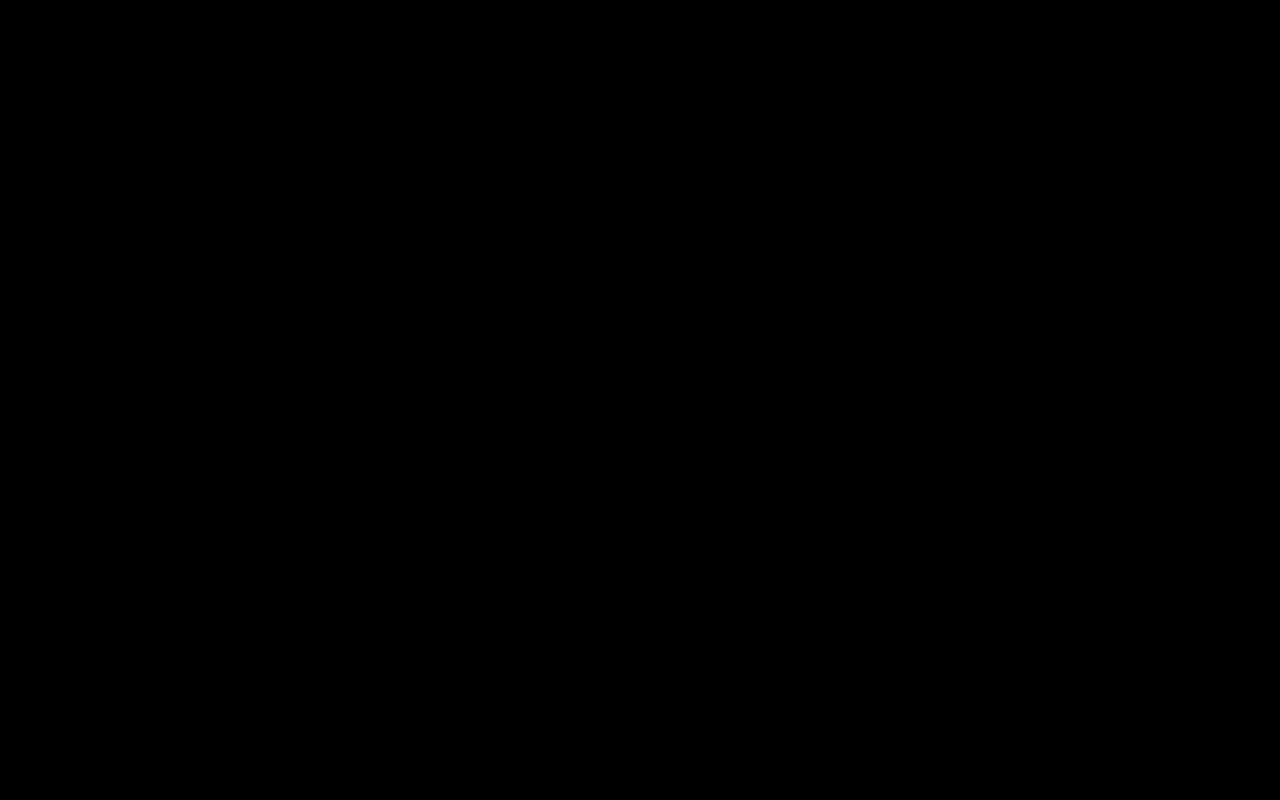
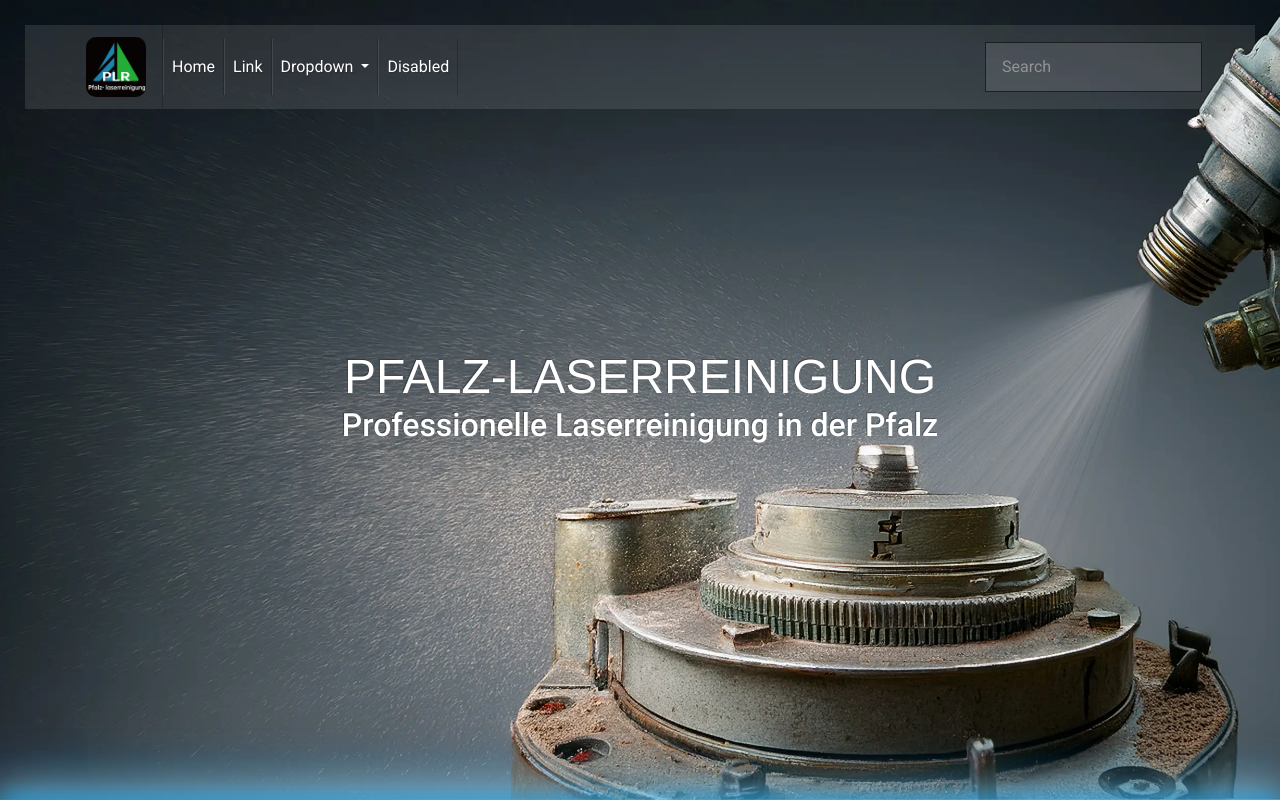
Before and after one commit to b0hdnan/kiril-project, a plain HTML site: page index.html in a window 1280 px wide. Shown: the top 800 px of the page. Drawn offline with nearby package versions, Linux system fonts and the light colour scheme.

Commit message:
Update style.css

```diff
--- a/style.css
+++ b/style.css
@@ -41,14 +41,6 @@ h1 {
 	font-family: Helvetica;
 	font-size: 150px;
 	color: #fff;
-}
-.loader-wrapper{
-	background: #000;
-	width: 100vw;
-	height: 100vh;
-	position: fixed;
-	z-index: 999999;
-	animation: opacity 3s;
 }
 .loader {
   border: 8px solid #f3f3f3;
```
